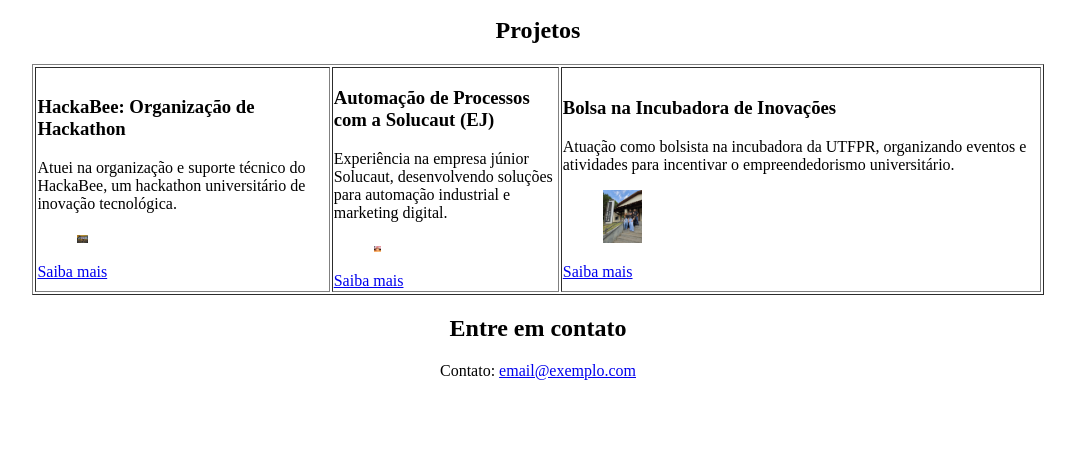
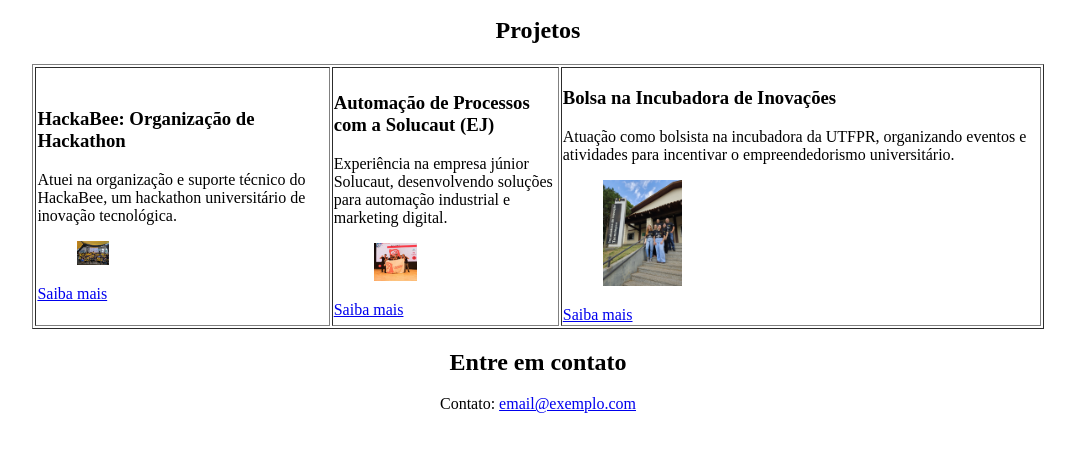
Before and after one commit to Tabiuutah/Curriculo, a plain HTML site: page index2.html in a window 1280 px wide. Shown: the part 101-552 px from the top of the page, without its empty margins (102-1177 px from the left). Drawn offline with Linux system fonts and the light colour scheme.

Commit message:
porcentagem

```diff
--- a/index2.html
+++ b/index2.html
@@ -16,7 +16,7 @@
                     <h3>HackaBee: Organização de Hackathon</h3>
                     <p>Atuei na organização e suporte técnico do HackaBee, um hackathon universitário de inovação tecnológica.</p>
                     <figure>
-                        <img src="Imagens/hackabee.jpg" width="5%">
+                        <img src="Imagens/hackabee.jpg" width="15%">
                     </figure>
                     <a href="#">Saiba mais</a>
                 </td>
@@ -24,7 +24,7 @@
                     <h3>Automação de Processos com a Solucaut (EJ)</h3>
                     <p>Experiência na empresa júnior Solucaut, desenvolvendo soluções para automação industrial e marketing digital.</p>
                     <figure>
-                        <img src="Imagens/solucaut.jpeg" width="5%">
+                        <img src="Imagens/solucaut.jpeg" width="30%">
                     </figure>
                     <a href="#">Saiba mais</a>
                 </td>
@@ -32,7 +32,7 @@
                     <h3>Bolsa na Incubadora de Inovações</h3>
                     <p>Atuação como bolsista na incubadora da UTFPR, organizando eventos e atividades para incentivar o empreendedorismo universitário.</p>
                     <figure>
-                        <img src="Imagens/incubadora.jpeg" width="10%">
+                        <img src="Imagens/incubadora.jpeg" width="20%">
                     </figure>
                     <a href="#">Saiba mais</a>
                 </td>
```
